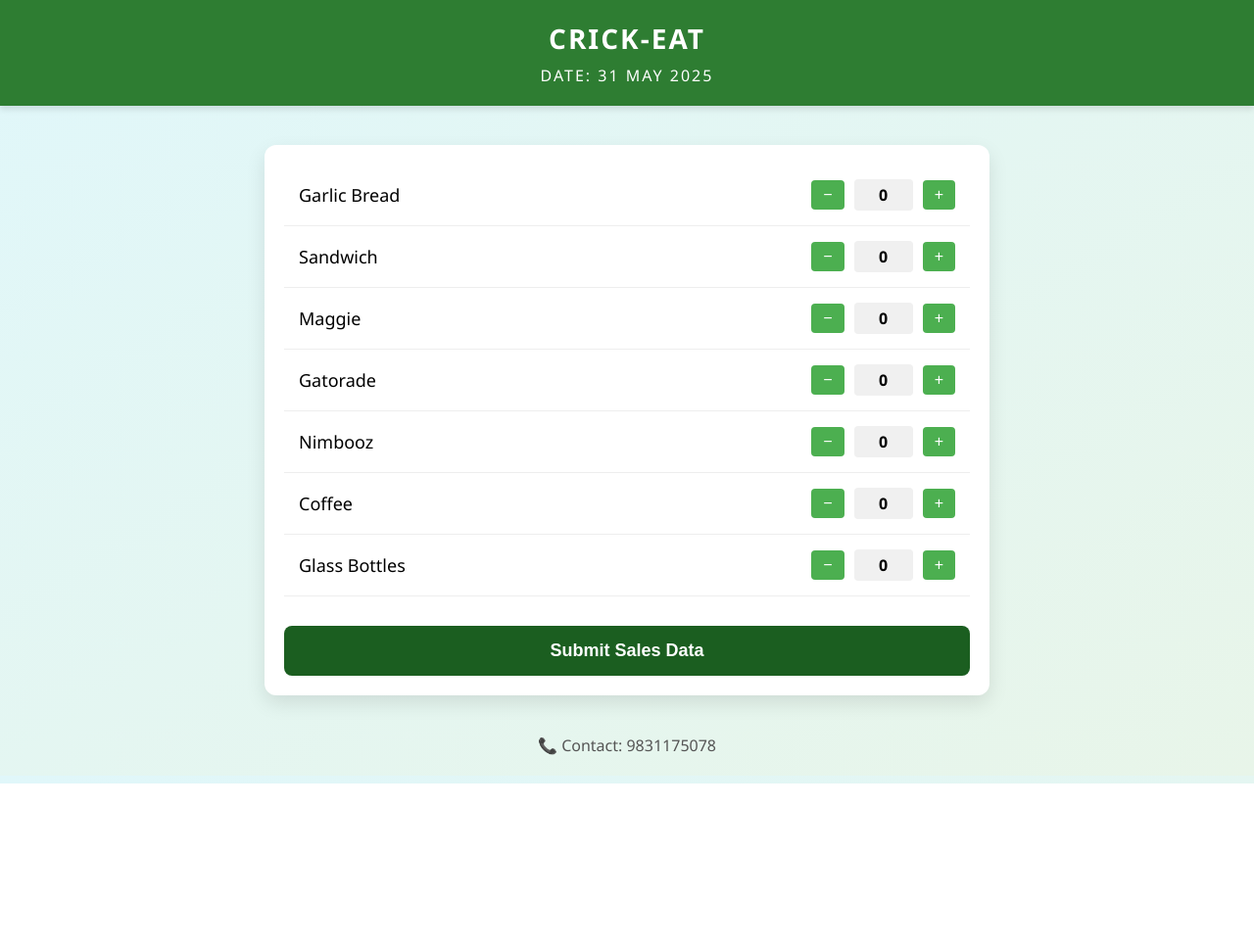
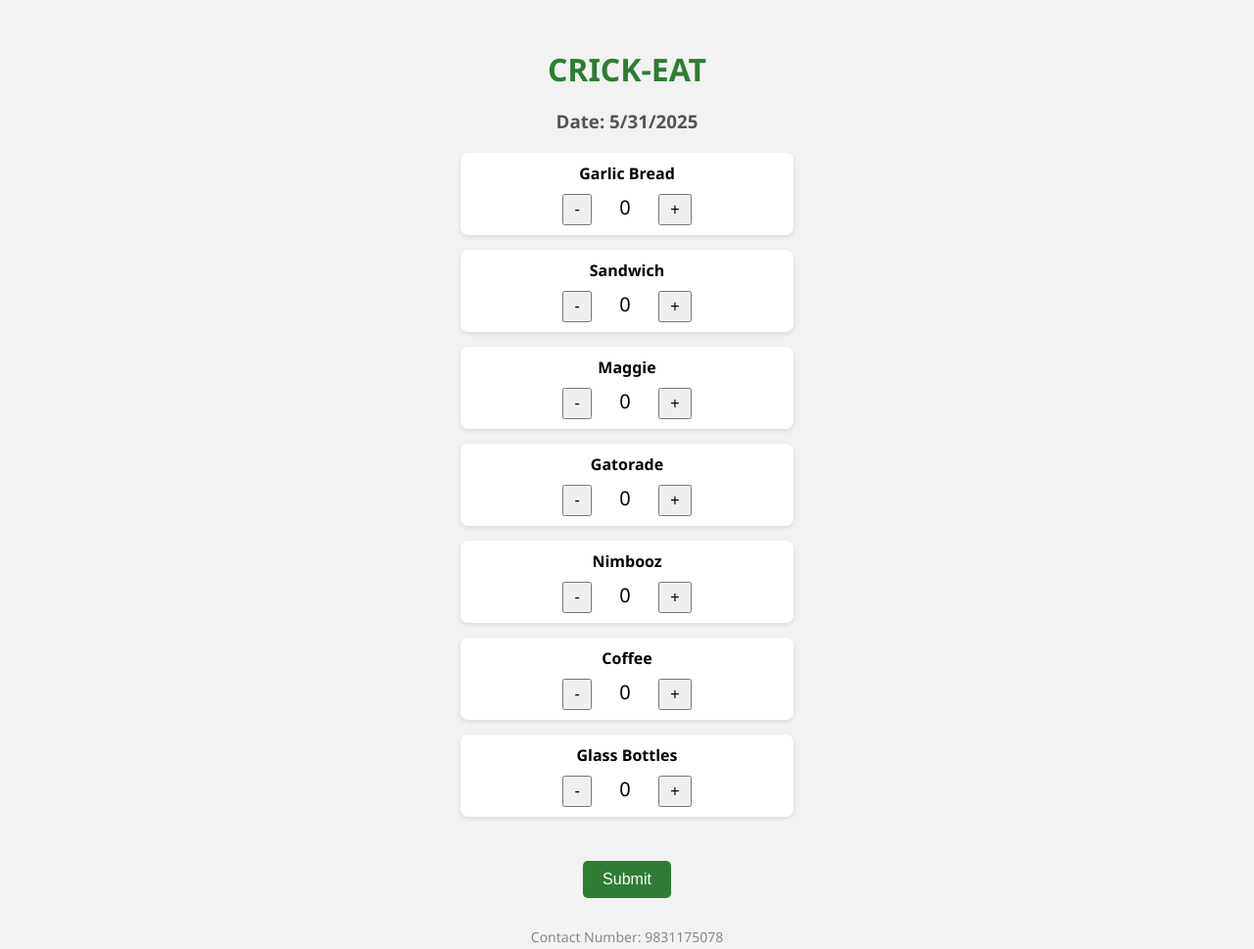
Before and after one commit to souravbohra165/crick-eat-tracker, a plain HTML site: page index.html in a window 1280 px wide. Shown: the whole page at 98% size. Before the commit the page ends 800 px from the top, so only its background shows below. Drawn offline with Linux system fonts and the light colour scheme.

Commit message:
Update index.html

```diff
--- a/index.html
+++ b/index.html
@@ -1,254 +1,201 @@
 <!DOCTYPE html>
-<html lang="en">
+<html>
   <head>
-  <meta charset="UTF-8">
-  <title>CRICK-EAT - Sales Tracker</title>
-  <meta name="viewport" content="width=device-width, initial-scale=1.0">
+    <title>CRICK-EAT Tracker</title>
     <style>
       body {
         font-family: 'Segoe UI', sans-serif;
-      background: linear-gradient(to bottom right, #e0f7fa, #e8f5e9);
-      margin: 0;
-      padding: 0;
-    }
-
-    header {
-      background-color: #2e7d32;
-      color: white;
+        background-color: #f2f2f2;
         text-align: center;
         padding: 20px;
-      font-size: 28px;
-      font-weight: bold;
-      letter-spacing: 2px;
-      text-transform: uppercase;
-      box-shadow: 0 4px 6px rgba(0,0,0,0.1);
       }
-
-    .tracker-container {
-      max-width: 700px;
-      margin: 40px auto;
-      padding: 20px;
-      background-color: #ffffff;
-      border-radius: 12px;
-      box-shadow: 0 8px 20px rgba(0, 0, 0, 0.1);
+      h1 {
+        color: #2e7d32;
+        font-size: 2em;
+        margin-bottom: 5px;
       }
-
+      h3 {
+        color: #555;
+        margin-bottom: 20px;
+      }
       .item {
-      display: flex;
-      align-items: center;
-      justify-content: space-between;
-      padding: 15px;
-      border-bottom: 1px solid #eee;
+        margin: 15px auto;
+        background: white;
+        padding: 10px 20px;
+        border-radius: 8px;
+        max-width: 300px;
+        box-shadow: 0 2px 5px rgba(0,0,0,0.1);
       }
-
-    .item:last-child {
-      border-bottom: none;
-    }
-
       .item-name {
-      font-size: 18px;
-      flex: 1;
-    }
-
-    .controls {
-      display: flex;
-      align-items: center;
-      gap: 10px;
-    }
-
-    .count-display {
-      width: 50px;
-      text-align: center;
-      font-weight: bold;
-      font-size: 16px;
-      background: #f0f0f0;
-      border-radius: 4px;
-      padding: 5px;
-    }
-
-    .btn {
-      padding: 6px 12px;
-      font-size: 16px;
-      border: none;
-      border-radius: 4px;
-      background-color: #4caf50;
-      color: white;
-      cursor: pointer;
-      transition: background 0.2s ease;
-    }
-
-    .btn:hover {
-      background-color: #388e3c;
-    }
-
-    .submit-btn {
-      display: block;
-      width: 100%;
-      padding: 15px;
-      font-size: 18px;
-      margin-top: 30px;
-      background-color: #1b5e20;
-      color: white;
-      border: none;
-      border-radius: 8px;
-      cursor: pointer;
         font-weight: bold;
       }
-
-    .submit-btn:hover {
-      background-color: #2e7d32;
-    }
-
-    footer {
-      margin-top: 40px;
-      text-align: center;
-      font-size: 16px;
-      color: #555;
-      padding-bottom: 20px;
-    }
-
-    @media (max-width: 600px) {
-      .item {
-        flex-direction: column;
-        align-items: flex-start;
-      }
-
       .controls {
         margin-top: 10px;
       }
+      .controls button {
+        padding: 5px 10px;
+        font-size: 16px;
+        margin: 0 10px;
+      }
+      .count-display {
+        font-size: 20px;
+        display: inline-block;
+        width: 40px;
+      }
+      #submitBtn {
+        margin-top: 30px;
+        padding: 10px 20px;
+        font-size: 16px;
+        background-color: #2e7d32;
+        color: white;
+        border: none;
+        border-radius: 5px;
+        cursor: pointer;
+      }
+      #submitBtn:hover {
+        background-color: #1b5e20;
+      }
+      footer {
+        margin-top: 30px;
+        color: #888;
+        font-size: 14px;
       }
     </style>
-</head>
-<body>
-
-<header>
-  CRICK-EAT
-  <div id="currentDate" style="font-size: 16px; font-weight: normal; margin-top: 8px;"></div>
-</header>
-
-
-<div class="tracker-container" id="tracker">
-
-  <!-- Items -->
-  <div class="item">
-    <div class="item-name">Garlic Bread</div>
-    <div class="controls">
-      <button class="btn" onclick="changeCount('garlicBread', -1)">−</button>
-      <div class="count-display" id="garlicBread">0</div>
-      <button class="btn" onclick="changeCount('garlicBread', 1)">+</button>
-    </div>
-  </div>
-
-  <div class="item">
-    <div class="item-name">Sandwich</div>
-    <div class="controls">
-      <button class="btn" onclick="changeCount('sandwich', -1)">−</button>
-      <div class="count-display" id="sandwich">0</div>
-      <button class="btn" onclick="changeCount('sandwich', 1)">+</button>
-    </div>
-  </div>
-
-  <div class="item">
-    <div class="item-name">Maggie</div>
-    <div class="controls">
-      <button class="btn" onclick="changeCount('maggie', -1)">−</button>
-      <div class="count-display" id="maggie">0</div>
-      <button class="btn" onclick="changeCount('maggie', 1)">+</button>
-    </div>
-  </div>
-
-  <div class="item">
-    <div class="item-name">Gatorade</div>
-    <div class="controls">
-      <button class="btn" onclick="changeCount('gatorade', -1)">−</button>
-      <div class="count-display" id="gatorade">0</div>
-      <button class="btn" onclick="changeCount('gatorade', 1)">+</button>
-    </div>
-  </div>
-
-  <div class="item">
-    <div class="item-name">Nimbooz</div>
-    <div class="controls">
-      <button class="btn" onclick="changeCount('nimbooz', -1)">−</button>
-      <div class="count-display" id="nimbooz">0</div>
-      <button class="btn" onclick="changeCount('nimbooz', 1)">+</button>
-    </div>
-  </div>
-
-  <div class="item">
-    <div class="item-name">Coffee</div>
-    <div class="controls">
-      <button class="btn" onclick="changeCount('coffee', -1)">−</button>
-      <div class="count-display" id="coffee">0</div>
-      <button class="btn" onclick="changeCount('coffee', 1)">+</button>
-    </div>
-  </div>
-
-  <div class="item">
-    <div class="item-name">Glass Bottles</div>
-    <div class="controls">
-      <button class="btn" onclick="changeCount('glassBottles', -1)">−</button>
-      <div class="count-display" id="glassBottles">0</div>
-      <button class="btn" onclick="changeCount('glassBottles', 1)">+</button>
-    </div>
-  </div>
-
-  <!-- Submit Button -->
-  <button class="submit-btn" onclick="submitData()">Submit Sales Data</button>
-</div>
-
-<footer>
-  📞 Contact: 9831175078
-</footer>
-
     <script>
-  const itemIds = [
-    "garlicBread",
-    "sandwich",
-    "maggie",
-    "gatorade",
-    "nimbooz",
-    "coffee",
-    "glassBottles"
+      const items = [
+        "Garlic Bread", "Sandwich", "Maggie", "Gatorade", "Nimbooz", "Coffee", "Glass Bottles"
       ];
 
-    // Set today's date on page load
-  window.onload = function() {
-    const today = new Date().toLocaleDateString('en-GB', {
-      day: '2-digit', month: 'short', year: 'numeric'
+      const counts = {};
+
+      function updateDisplay(item) {
+        document.getElementById(item + "-count").textContent = counts[item];
+      }
+
+      function increment(item) {
+        counts[item]++;
+        updateDisplay(item);
+      }
+
+      function decrement(item) {
+        if (counts[item] > 0) {
+          counts[item]--;
+          updateDisplay(item);
+        }
+      }
+
+      function init() {
+        items.forEach(item => {
+          counts[item] = 0;
         });
-    document.getElementById('currentDate').innerText = `Date: ${today}`;
-  };
 
-  function changeCount(id, delta) {
-    const el = document.getElementById(id);
-    let count = parseInt(el.innerText) + delta;
-    if (count < 0) count = 0;
-    el.innerText = count;
+        document.getElementById("date").textContent = "Date: " + new Date().toLocaleDateString();
       }
 
       function submitData() {
-    const data = {};
-    itemIds.forEach(id => {
-      data[id] = parseInt(document.getElementById(id).innerText);
-    });
+        const payload = {
+          date: new Date().toLocaleDateString(),
+          garlicBread: counts["Garlic Bread"],
+          sandwich: counts["Sandwich"],
+          maggie: counts["Maggie"],
+          gatorade: counts["Gatorade"],
+          nimbooz: counts["Nimbooz"],
+          coffee: counts["Coffee"],
+          glassBottles: counts["Glass Bottles"]
+        };
 
-        // Include current date
-    const today = new Date().toISOString().split("T")[0]; // Format: YYYY-MM-DD
-    data.date = today;
-
-    fetch("https://script.google.com/macros/s/AKfycby6jl_lf5bA1lkrjX3TH8zCA7kTtNhxd-_z6Dh9d0RY1yCb736_MuHPkzGZlwr8lUW3/exec", {
+fetch("https://script.google.com/macros/s/AKfycbzq6Py4njlEUAuAqpcX_bB3xNbmruExHAKXFe_XtJCw79XYY1q0b8YMu16BRowWu_6C/exec", {
   method: "POST",
   headers: {
     "Content-Type": "application/json"
   },
-      body: JSON.stringify(data)
+  body: JSON.stringify(payload)
 })
-    .then(res => res.text())
-    .then(res => alert("Data submitted successfully!"))
-    .catch(err => alert("Submission failed: " + err));
+.then(response => response.json())
+.then(data => alert("Submitted successfully: " + data.message))
+.catch(error => {
+  console.error("Fetch error:", error);
+  alert("Submission failed: " + error.message);
+});
       }
+
+      window.onload = init;
     </script>
+  </head>
+  <body>
+    <h1>CRICK-EAT</h1>
+    <h3 id="date"></h3>
 
+    <!-- Item tracker UI -->
+    <div id="items-container">
+      <div class="item" id="garlicBread">
+        <div class="item-name">Garlic Bread</div>
+        <div class="controls">
+          <button onclick="decrement('Garlic Bread')">-</button>
+          <span id="Garlic Bread-count" class="count-display">0</span>
+          <button onclick="increment('Garlic Bread')">+</button>
+        </div>
+      </div>
+
+      <div class="item" id="sandwich">
+        <div class="item-name">Sandwich</div>
+        <div class="controls">
+          <button onclick="decrement('Sandwich')">-</button>
+          <span id="Sandwich-count" class="count-display">0</span>
+          <button onclick="increment('Sandwich')">+</button>
+        </div>
+      </div>
+
+      <div class="item" id="maggie">
+        <div class="item-name">Maggie</div>
+        <div class="controls">
+          <button onclick="decrement('Maggie')">-</button>
+          <span id="Maggie-count" class="count-display">0</span>
+          <button onclick="increment('Maggie')">+</button>
+        </div>
+      </div>
+
+      <div class="item" id="gatorade">
+        <div class="item-name">Gatorade</div>
+        <div class="controls">
+          <button onclick="decrement('Gatorade')">-</button>
+          <span id="Gatorade-count" class="count-display">0</span>
+          <button onclick="increment('Gatorade')">+</button>
+        </div>
+      </div>
+
+      <div class="item" id="nimbooz">
+        <div class="item-name">Nimbooz</div>
+        <div class="controls">
+          <button onclick="decrement('Nimbooz')">-</button>
+          <span id="Nimbooz-count" class="count-display">0</span>
+          <button onclick="increment('Nimbooz')">+</button>
+        </div>
+      </div>
+
+      <div class="item" id="coffee">
+        <div class="item-name">Coffee</div>
+        <div class="controls">
+          <button onclick="decrement('Coffee')">-</button>
+          <span id="Coffee-count" class="count-display">0</span>
+          <button onclick="increment('Coffee')">+</button>
+        </div>
+      </div>
+
+      <div class="item" id="glassBottles">
+        <div class="item-name">Glass Bottles</div>
+        <div class="controls">
+          <button onclick="decrement('Glass Bottles')">-</button>
+          <span id="Glass Bottles-count" class="count-display">0</span>
+          <button onclick="increment('Glass Bottles')">+</button>
+        </div>
+      </div>
+    </div>
+
+    <button id="submitBtn" onclick="submitData()">Submit</button>
+
+    <footer>
+      Contact Number: 9831175078
+    </footer>
   </body>
 </html>
```
Lines whose indentation alone changed are shown as unchanged.
